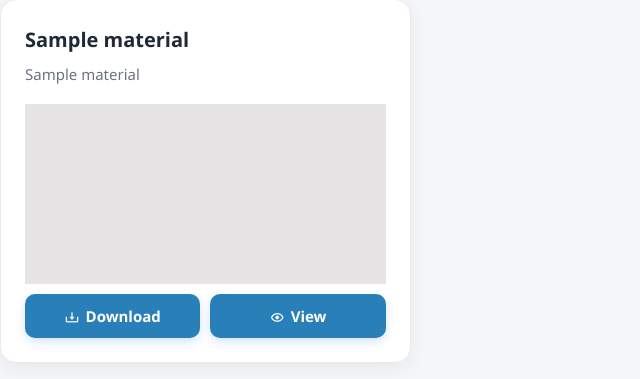
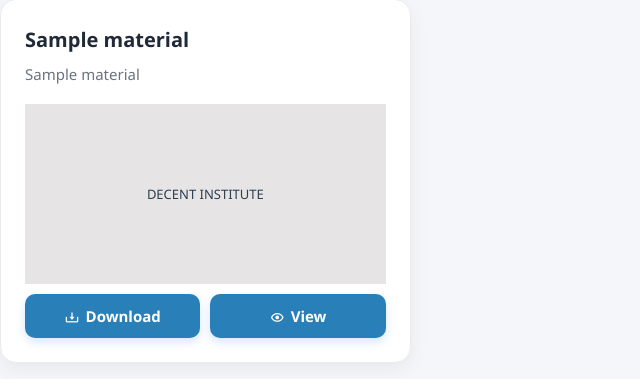
Before and after one commit to moriswala-burhanuddin/studymate, a Django app: template core/templates/student_materials.html in a window 1280 px wide. Shown: the part 344-723 px from the top of the page, without its empty margins (0-640 px from the left). Run offline with Django 5.2, Linux system fonts and the light colour scheme; the template is opened without the code that fills it: most values are stand-ins (such as "Sample title", 1, 10 or a date in 2020).

Commit message:
added decent institute name as placeholder

```diff
--- a/core/static/css/materials.css
+++ b/core/static/css/materials.css
@@ -213,6 +213,11 @@
     background: #e6e4e4;
     display: block;
     margin-bottom: 10px;
+    text-align: center;
+    display: flex;
+    align-items: center;
+    justify-content: center;
+    font-size: 13px;
 }
 /* Action Buttons */
 .material-actions {
--- a/core/templates/student_materials.html
+++ b/core/templates/student_materials.html
@@ -87,7 +87,7 @@ $(document).ready(function() {
                                     <h3 class="material-title">${material.title}</h3>
                                     <p class="material-subject">${material.subject}</p>
                                 </div>
-                                <div class="page"></div>
+                                <div class="page">DECENT INSTITUTE</div>
                                 <div class="material-actions">
                                     ${material.file_url ? `
                                         <a href="${material.file_url}" download><i class='bx bx-download'></i> Download</a>
@@ -133,7 +133,7 @@ $(document).ready(function() {
             <h3 class="material-title">{{ material.title }}</h3>
             <p class="material-subject">{{ material.subject }}</p>
         </div>
-        <div class="page"></div>
+        <div class="page">DECENT INSTITUTE</div>
         <div class="material-actions">
             {% if material.file_upload %}
                 <a href="{{ material.file_upload.url }}" download><i class='bx bx-download'></i>Download</a>
--- a/core/templates/student_question_papers.html
+++ b/core/templates/student_question_papers.html
@@ -63,7 +63,7 @@
         <div class="material-card">
             <div class="material-title">{{ question_paper.title }}
                  <p class="material-subject">{{ question_paper.subject }}</p></div>
-                 <div class="page"></div>
+                 <div class="page">DECENT INSTITUTE</div>
             <div class="material-actions">
                 {% if question_paper.file_upload %}
                     <a href="{{ question_paper.file_upload.url }}" download><i class='bx bx-download'></i>Download</a>
@@ -163,7 +163,7 @@ $(document).ready(function() {
                                     <h3 class="material-title">${paper.title}</h3>
                                     <p class="material-subject">${paper.subject}</p>
                                 </div>
-                                 <div class="page"></div>
+                                <div class="page">DECENT INSTITUTE</div>
                                 <div class="material-actions">
                                     ${paper.file_url ? `
                                         <a href="${paper.file_url}" download><i class='bx bx-download'></i> Download</a>
```
Also changed, not shown: 1 other file.
